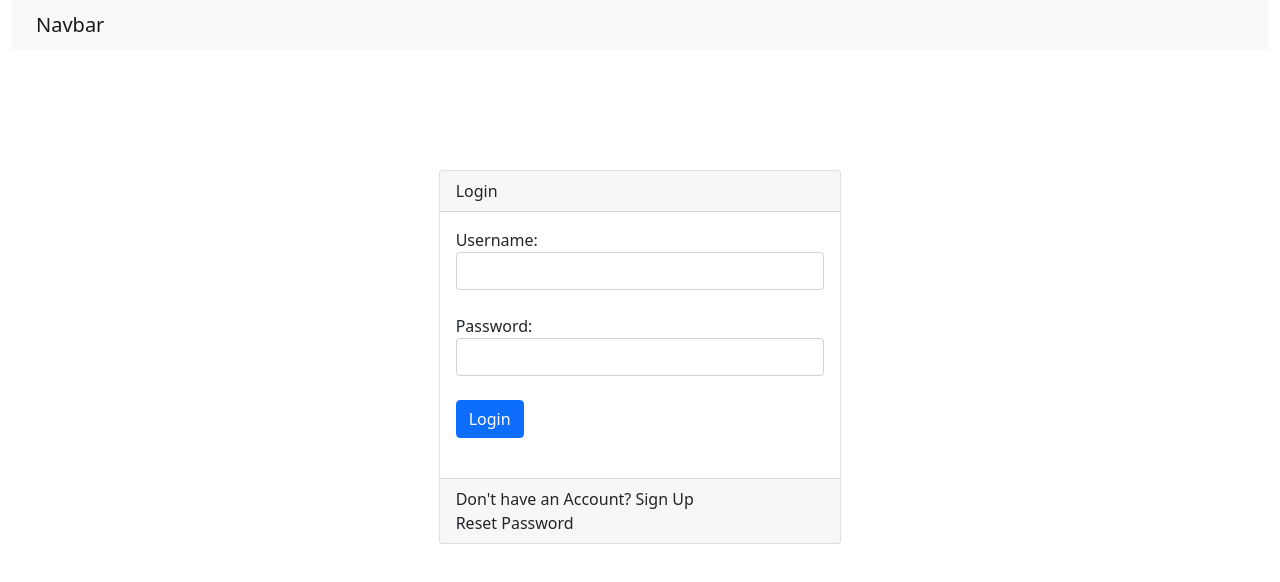
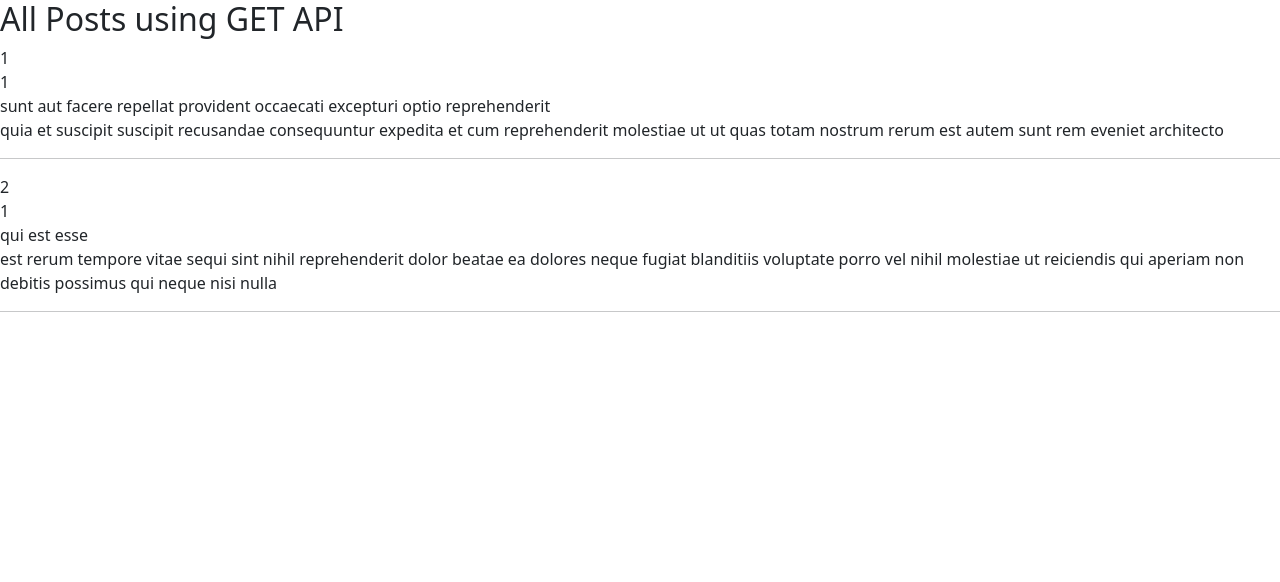
Before and after one commit to imtiyaz-hirani/javafsd-hex-march-25, a React (Vite) app in the folder react-ui/: page / in a window 1280 px wide. Shown: the top 582 px of the page. Built offline with nearby package versions, Linux system fonts and the light colour scheme.

Commit message:
calling api - ex. 1

```diff
--- a/react-ui/src/App.jsx
+++ b/react-ui/src/App.jsx
@@ -1,12 +1,16 @@
 import Login from "./components/auth/Login"
+import CustomerDashboard from "./components/customer/CustomerDashboard"
+import Post from "./components/playground/posts"
 
 function App() { //app is a component and a component must have a return
 
-  return(
+  return (
     <div>
-        {
-          <Login />
-        }
+      {
+        //<Login />
+        //<CustomerDashboard />
+        <Post />
+      }
     </div>
   )
 }
--- a/react-ui/src/components/auth/Login.jsx
+++ b/react-ui/src/components/auth/Login.jsx
@@ -1,45 +1,58 @@
 import { useState } from "react";
 import users from '../../data/users.js'
+import CustomerDashboard from "../customer/CustomerDashboard.jsx";
 
-function Login(){
-    const [username,setUsername] = useState(null);
-    const [password,setPassword] = useState(null);
-    const [msgUsername,setMsgUsername] = useState(null);
-    const [msgPassword,setMsgPassword] = useState(null);
-    const [userData,setUserData] = useState(users);
+function Login() {
+    const [username, setUsername] = useState(null);
+    const [password, setPassword] = useState(null);
+    const [msgUsername, setMsgUsername] = useState(null);
+    const [msgPassword, setMsgPassword] = useState(null);
+    const [userData, setUserData] = useState(users);
 
-    const login = ()=>{
+    const login = () => {
         let isCorrect = false;
 
-        if(username === null ||  username === "" || username === undefined){
+        if (username === null || username === "" || username === undefined) {
             setMsgUsername("Username cannot be blank")
             return
         }
-        else{
+        else {
             setMsgUsername(null)
         }
 
-        if(password == null || password === "" || password === undefined){
+        if (password == null || password === "" || password === undefined) {
             setMsgPassword("Password cannot be blank")
             return
         }
-        else{
+        else {
             setMsgPassword(null)
         }
 
         //check username password by calling API else use file data
         userData.forEach(u => {
-            if(u.username === username  && u.password === password){
-                alert("alright u r legit, u role is  " + u.role)
+            if (u.username === username && u.password === password) {
                 isCorrect = true
+                switch (u.role) {
+                    case 'EMPLOYEE':
+                        //navigate to employee dashboard
+                        break;
+                    case 'VENDOR':
+                        //navigate to vendor dashboard
+                        break;
+                    case 'EXECUTIVE':
+                        //navigate to executive dashboard
+                        break;
+                    default:
+                        break;
+                }
             }
-            if(isCorrect === false){
+            if (isCorrect === false) {
                 setMsgUsername("Invalid Credentials")
             }
         });
     }
 
-    return(
+    return (
         <div>
             <div className="container-fluid">
 
@@ -68,7 +81,7 @@ function Login(){
                                         {msgUsername}
                                     </div>
                                 }
-                                 {
+                                {
                                     msgPassword === null ? "" : <div className="mb-4">
                                         {msgPassword}
                                     </div>
@@ -76,21 +89,21 @@ function Login(){
                                 <div className="mb-4">
                                     <label>Username: </label>
                                     <input type="text" className="form-control"
-                                        onChange={$event=>{
-                                                setUsername($event.target.value);
-                                                setMsgUsername(null)
-                                                } } />
+                                        onChange={$event => {
+                                            setUsername($event.target.value);
+                                            setMsgUsername(null)
+                                        }} />
                                 </div>
                                 <div className="mb-4">
                                     <label>Password: </label>
                                     <input type="password" className="form-control"
-                                        onChange={($event)=>{
+                                        onChange={($event) => {
                                             setPassword($event.target.value);
                                             setMsgPassword(null)
-                                        }}/>
+                                        }} />
                                 </div>
                                 <div className="mb-4">
-                                <button type="button" class="btn btn-primary" onClick={()=>{login()}}>Login</button>
+                                    <button type="button" class="btn btn-primary" onClick={() => login()}>Login</button>
                                 </div>
                             </div>
                             <div className="card-footer">
--- a/react-ui/src/components/customer/CustomerDashboard.jsx
+++ b/react-ui/src/components/customer/CustomerDashboard.jsx
@@ -0,0 +1,11 @@
+
+function CustomerDashboard() {
+
+    return (
+        <div>
+            <h1>Customer dashboard</h1>
+        </div>
+    )
+}
+
+export default CustomerDashboard;
--- /dev/null
+++ b/react-ui/src/components/playground/posts.jsx
@@ -0,0 +1,74 @@
+import { useEffect, useState } from "react";
+
+function Post() {
+    const [posts, setPosts] = useState([]);
+
+    //hook
+    useEffect(() => {
+        const getPosts = () => {
+            let post1 = {
+                "userId": 1,
+                "id": 1,
+                "title": "sunt aut facere repellat provident occaecati excepturi optio reprehenderit",
+                "body": "quia et suscipit\nsuscipit recusandae consequuntur expedita et cum\nreprehenderit molestiae ut ut quas totam\nnostrum rerum est autem sunt rem eveniet architecto"
+            }
+            let post2 = {
+                "userId": 1,
+                "id": 2,
+                "title": "qui est esse",
+                "body": "est rerum tempore vitae\nsequi sint nihil reprehenderit dolor beatae ea dolores neque\nfugiat blanditiis voluptate porro vel nihil molestiae ut reiciendis\nqui aperiam non debitis possimus qui neque nisi nulla"
+            }
+            //push post object to temp array
+            let temp = [];
+            temp.push(post1);
+            temp.push(post2);
+            //assign this temp array to post array
+            setPosts(temp)
+
+        }
+
+        getPosts()
+    }, []);
+    return (
+        <div>
+            <h2>All Posts using GET API</h2>
+
+            {
+                posts.map((p, index) => (
+                    <div key={index}>
+                        {p.id} <br />
+                        {p.userId} <br />
+                        {p.title} <br />
+                        {p.body} <br />
+                        <hr />
+                    </div>
+                ))
+            }
+        </div>
+    )
+}
+
+export default Post;
+
+//jsx = html + css + javascript
+
+/**
+ * DOM: Document Object Model : web browser
+ *
+ * <div>
+ *      <p></p>
+ *      <p></p>
+ * </div>
+ *
+ * body
+ *    div
+ *       p=5655656
+ *       p=565776767
+ *
+ *   React User --> React DOM  --> Browser DOM
+ *  <div>
+ *      <p key={p.id}></p>
+ *      <p key={89898989}></p>
+ * </div>
+ *
+ */
```
Also changed, not shown: react-ui/src/components/executive/ExecutiveDashboard.jsx (+10 -0 lines), react-ui/src/components/vendor/VendorDashboard.jsx (+10 -0 lines).
